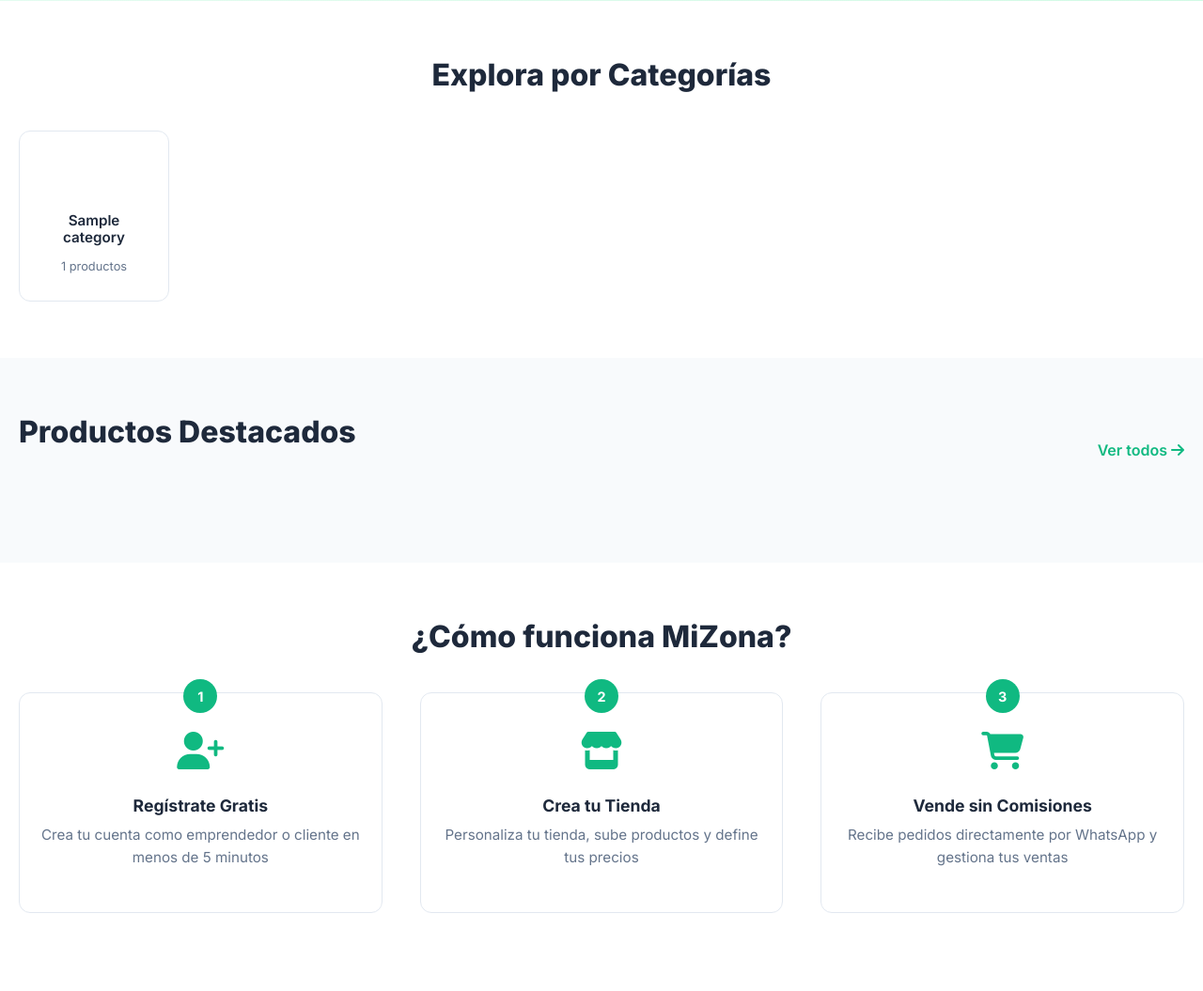
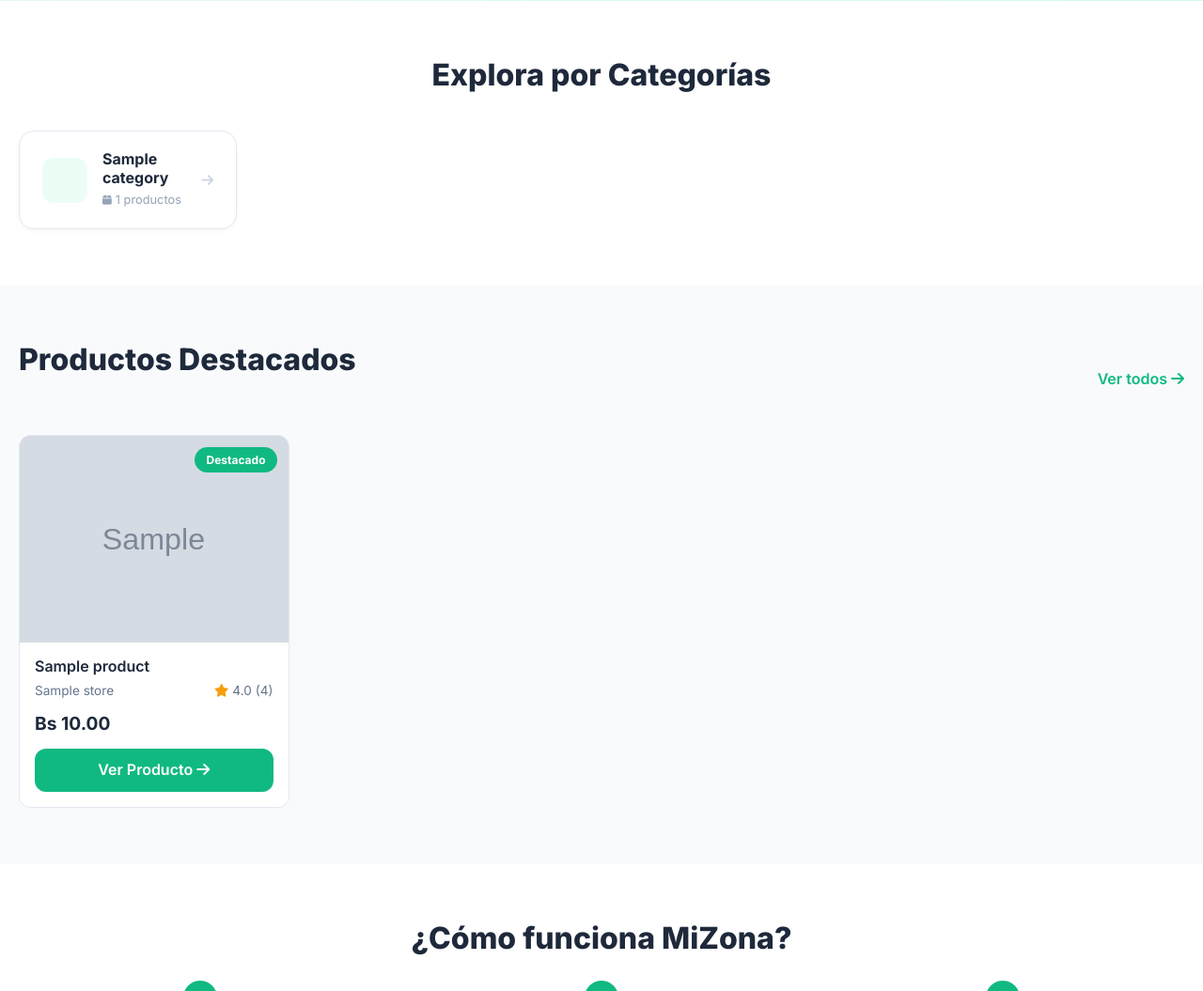
Before and after one commit to Andru-Tintaya/MICRO_NEGOCIOS_PROYECTO, a Flask app: page / in a window 1280 px wide. Shown: the part 707-1762 px from the top of the page at 94% size. Run offline with Flask 3, Linux system fonts and the light colour scheme; tables that the repository leaves empty hold one stand-in row (values such as "Sample post"); grey boxes marked "Sample" are stand-in pictures; some libraries are stand-ins or nearby versions.

Commit message:
Fix: Página principal con categorías en cajitas y contador de productos

```diff
--- a/app/__init__.py
+++ b/app/__init__.py
@@ -58,20 +58,35 @@ def create_app(config_class=None):
     def load_user(user_id):
         return User.query.get(user_id)
 
+    # ============================================
+    # ✅ RUTA PRINCIPAL CORREGIDA
+    # ============================================
     @app.route('/')
     def index():
         from app.models.product import Product
         from app.models.category import Category
         from app.models.store import Store
 
-        products = Product.query.filter_by(is_active=True).limit(8).all()
+        # ✅ Obtener productos destacados (activos y con flag is_featured)
+        featured_products = Product.query.filter_by(
+            is_active=True,
+            is_featured=True
+        ).limit(8).all()
+
+        # ✅ Si no hay destacados, mostrar los más recientes
+        if not featured_products:
+            featured_products = Product.query.filter_by(
+                is_active=True
+            ).order_by(Product.created_at.desc()).limit(8).all()
+
         categories = Category.query.all()
         stores = Store.query.filter_by(is_active=True).all()
 
         return render_template('index.html',
-                            products=products,
-                            categories=categories,
-                            stores=stores)
+                             products=featured_products,
+                             featured_products=featured_products,
+                             categories=categories,
+                             stores=stores)
 
     with app.app_context():
         try:
@@ -80,13 +95,13 @@ def create_app(config_class=None):
             if not os.path.exists(instance_path):
                 os.makedirs(instance_path)
 
-            # ✅ CREAR CARPETA UPLOADS
+            # Crear carpeta uploads
             upload_path = os.path.join(app.static_folder, 'uploads')
             if not os.path.exists(upload_path):
                 os.makedirs(upload_path, exist_ok=True)
                 print(f"✅ Carpeta uploads creada: {upload_path}")
 
-            # ✅ CREAR CARPETA PRODUCTS
+            # Crear carpeta products
             products_path = os.path.join(upload_path, 'products')
             if not os.path.exists(products_path):
                 os.makedirs(products_path, exist_ok=True)
--- a/app/templates/index.html
+++ b/app/templates/index.html
@@ -41,18 +41,26 @@
     </div>
 </section>
 
-<!-- Categorías Populares -->
+<!-- Categorías Populares - NUEVO DISEÑO EN CAJITAS -->
 <section class="section categories-section" data-aos="fade-up">
     <div class="container">
         <h2 class="section-title">Explora por Categorías</h2>
-        <div class="categories-grid">
+        <div class="categories-grid-modern">
             {% for category in categories %}
-            <a href="{{ url_for('product.list') }}?category={{ category.id }}" class="category-card">
-                <div class="category-icon">
+            <a href="{{ url_for('product.list') }}?category={{ category.id }}" class="category-card-modern">
+                <div class="category-icon-modern">
                     <i class="fas fa-{{ category.icon or 'tag' }}"></i>
                 </div>
-                <h3>{{ category.name }}</h3>
-                <span>{{ category.products|length }} productos</span>
+                <div class="category-info">
+                    <h3>{{ category.name }}</h3>
+                    <span class="category-count">
+                        <i class="fas fa-box"></i>
+                        {{ category.products|selectattr('is_active', 'equalto', True)|list|length }} productos
+                    </span>
+                </div>
+                <div class="category-arrow">
+                    <i class="fas fa-arrow-right"></i>
+                </div>
             </a>
             {% endfor %}
         </div>
@@ -102,6 +110,12 @@
                     </a>
                 </div>
             </div>
+            {% else %}
+            <div class="empty-state" style="grid-column: 1/-1; text-align: center; padding: 40px;">
+                <i class="fas fa-box-open" style="font-size: 3rem; color: #94A3B8; margin-bottom: 16px;"></i>
+                <h3 style="color: #1E293B;">No hay productos destacados</h3>
+                <p style="color: #64748B;">Pronto habrá productos disponibles</p>
+            </div>
             {% endfor %}
         </div>
     </div>
@@ -133,6 +147,126 @@
         </div>
     </div>
 </section>
+
+<style>
+/* ============================================
+   CATEGORÍAS MODERNAS - CAJITAS
+   ============================================ */
+.categories-grid-modern {
+    display: grid;
+    grid-template-columns: repeat(auto-fill, minmax(220px, 1fr));
+    gap: 20px;
+    margin-top: 30px;
+}
+
+.category-card-modern {
+    display: flex;
+    align-items: center;
+    gap: 16px;
+    padding: 20px 24px;
+    background: white;
+    border-radius: 16px;
+    border: 1px solid #E2E8F0;
+    text-decoration: none;
+    color: #1E293B;
+    transition: all 0.3s ease;
+    box-shadow: 0 2px 4px rgba(0,0,0,0.04);
+    position: relative;
+    overflow: hidden;
+}
+
+.category-card-modern:hover {
+    transform: translateY(-4px);
+    border-color: #10B981;
+    box-shadow: 0 12px 30px rgba(16, 185, 129, 0.15);
+}
+
+.category-card-modern:hover .category-arrow {
+    transform: translateX(4px);
+    color: #10B981;
+}
+
+.category-icon-modern {
+    width: 48px;
+    height: 48px;
+    min-width: 48px;
+    border-radius: 12px;
+    background: #ECFDF5;
+    display: flex;
+    align-items: center;
+    justify-content: center;
+    font-size: 1.4rem;
+    color: #10B981;
+    transition: all 0.3s ease;
+}
+
+.category-card-modern:hover .category-icon-modern {
+    background: #10B981;
+    color: white;
+}
+
+.category-info {
+    flex: 1;
+    min-width: 0;
+}
+
+.category-info h3 {
+    font-size: 1rem;
+    font-weight: 700;
+    margin: 0 0 4px 0;
+    color: #1E293B;
+}
+
+.category-count {
+    font-size: 0.8rem;
+    color: #94A3B8;
+    display: flex;
+    align-items: center;
+    gap: 4px;
+}
+
+.category-count i {
+    font-size: 0.7rem;
+}
+
+.category-arrow {
+    color: #CBD5E1;
+    transition: all 0.3s ease;
+    font-size: 0.9rem;
+}
+
+/* Responsive */
+@media (max-width: 640px) {
+    .categories-grid-modern {
+        grid-template-columns: 1fr 1fr;
+        gap: 12px;
+    }
+
+    .category-card-modern {
+        padding: 16px;
+        flex-direction: column;
+        text-align: center;
+    }
+
+    .category-icon-modern {
+        width: 56px;
+        height: 56px;
+        min-width: 56px;
+        font-size: 1.6rem;
+    }
+
+    .category-arrow {
+        display: none;
+    }
+}
+
+@media (max-width: 400px) {
+    .categories-grid-modern {
+        grid-template-columns: 1fr;
+    }
+}
+</style>
+
 {% endblock %}
 
 {% block extra_js %}
```
